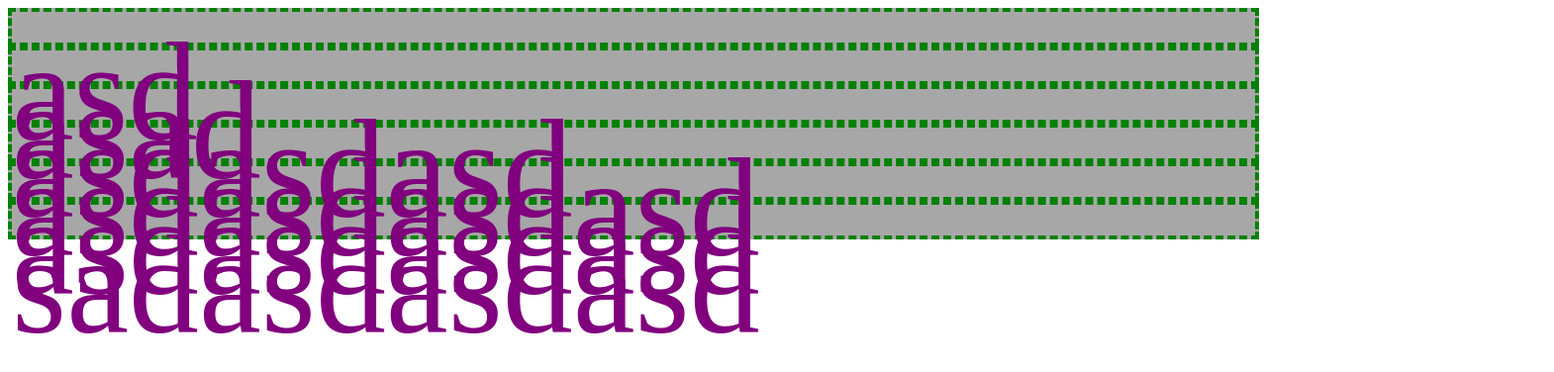
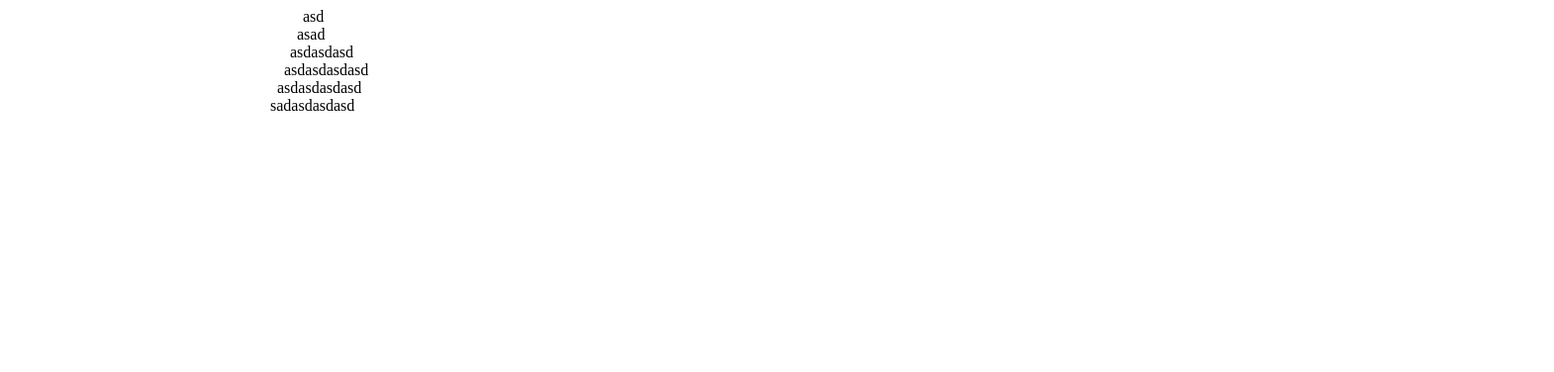
Before and after one commit to mplyulev/Re-animator, a React (Create React App) app: page / in a window 1280 px wide. Shown: the top 376 px of the page at 99% size, 1570 px wide, since content can reach past the window. Built offline with nearby package versions, Linux system fonts and the light colour scheme.

Commit message:
using request animationn frame now

```diff
--- a/src/Animated.js
+++ b/src/Animated.js
@@ -12,61 +12,62 @@ class Animated extends Component {
   }
 
   unmount = () => {
-    console.log('unmounting');
     this.setState({ isMounted: false })
   };
 
+
+
   render() {
-
-    // const style = {
-    //   backgroundColor: 'red',
-    // };
-
     const animations = {
-      height: {
+      left: {
         from: 0,
-        to: 100,
-        type: 'ease-in',
-      },
-      opacity: {
-        to: 1,
-        type: 'ease-in-out',
-      },
-      // paddingLeft: {
-      //   from: 1,
-      //   to: 1000,
-      //   speed: 10000,
+        to: 300,
+        type: 'linear'
+      }
+      // height: {
+      //   from: 0,
+      //   to: 100,
+      //   type: 'ease-in',
+      // },
+      // opacity: {
+      //   to: 1,
+      //   type: 'ease-in-out',
+      // },
+      // // paddingLeft: {
+      // //   from: 1,
+      // //   to: 1000,
+      // //   speed: 10000,
+      // //   type: 'ease-in'
+      // // },
+      // backgroundColor: {
+      //   from: 'gray',
+      //   to: 'white',
       //   type: 'ease-in'
       // },
-      backgroundColor: {
-        from: 'gray',
-        to: 'white',
-        type: 'ease-in'
-      },
-      border: {
-        from: '1px solid white',
-        to: '5px dashed green',
-        type: 'linear',
-        speed: 5000
-      },
-      fontSize: {
-        from: 200,
-        to: 12,
-        type: 'ease-in'
-      },
-      color: {
-        from: 'red',
-        to: 'blue',
-        type: 'linear'
-      }
+      // border: {
+      //   from: '1px solid white',
+      //   to: '5px dashed green',
+      //   type: 'linear',
+      //   speed: 5000
+      // },
+      // fontSize: {
+      //   from: 200,
+      //   to: 12,
+      //   type: 'ease-in'
+      // },
+      // color: {
+      //   from: 'red',
+      //   to: 'blue',
+      //   type: 'linear'
+      // }
     }
 
     const arrays = ['asd', 'asad', 'asdasdasd', 'asdasdasdasd', 'asdasdasdasd', 'sadasdasdasd']
 
     return (
-      <Reanimate animations={animations} isMounted={this.state.isMounted} globalSpeed={10000} interval={1}>
-        {arrays.map(text => {
-          return <div onClick={this.unmount}>{text}</div>
+      <Reanimate animations={animations} isMounted={this.state.isMounted} globalSpeed={5000} interval={111}>
+        {arrays.map((text, index) => {
+          return <div className={`animated animated-${index}`} key={index} onClick={this.unmount}>{text}</div>
         })}
       </Reanimate>
 
--- a/src/Reanimate.js
+++ b/src/Reanimate.js
@@ -6,22 +6,25 @@ class Reanimate extends Component {
     super(props);
 
     this.state = {
-      style: null,
+      styles: [],
       children: [],
       childrenStyles: [],
       unmountChildren: false
     }
   }
 
-  animate = (isMounting) => {
-    let { animations, globalSpeed, interval } = this.props;
-    const style = {};
-    style.transition = ''
+  setStylesProps = (animations, currentStyle) => {
+    let style = {
+      transition: ''
+    };
+
+    const { globalSpeed } = this.props;
+
     let lowestSpeed = 0;
 
     Object.entries(animations).map(([key, value], index) => {
       if (typeof value.from !== 'undefined') {
-        style[key] = isMounting ? value.from : value.to;
+        style[key] = !currentStyle ? value.from : currentStyle[key];
       }
       let cssName = ''
       if (key !== key.toLowerCase()) {
@@ -31,7 +34,6 @@ class Reanimate extends Component {
           if (index !== keys.length - 1) {
             cssName += '-';
           }
-
         });
       }
 
@@ -41,44 +43,99 @@ class Reanimate extends Component {
       style.transition += `${cssName || key} ${(value.speed || globalSpeed) / 1000}s ${value.type}${index !== Object.entries(animations).length - 1 ? ', ' : ''}`;
     });
 
-    this.setState({ style });
+    return style;
+  }
 
+  animate = (isMounting) => {
+    let { animations, globalSpeed, interval } = this.props;
+    let animatedElements = [];
+    let styles = [];
+    let lowestSpeed = 0;
+    let style;
+
+
+    if (!isMounting) {
+      animatedElements = document.getElementsByClassName('animated');
+
+      Array.from(animatedElements).forEach((element) => {
+        const currentStyle = window.getComputedStyle(element);
+
+        styles.push(this.setStylesProps(animations, currentStyle));
+      });
+    }
+
+    style = this.setStylesProps(animations);
+    this.setState({ styles });
     const newStyle = Object.assign({}, style);
     Object.entries(animations).map(([key, value]) => {
       let endValue = isMounting ? value.to : value.from;
       newStyle[key] = endValue;
     });
-
-
     let children = [];
     let childrenStyles = [];
 
     if (lowestSpeed < globalSpeed) {
       lowestSpeed = globalSpeed;
     }
-
+    console.log('speed', lowestSpeed);
     if (!isMounting) {
-      setTimeout(() => {
+      this.requestTimeout(() => {
         this.setState({ unmountChildren: true });
-      }, lowestSpeed + 50);
+      }, lowestSpeed);
     }
 
 
+
+
+
     this.props.children.map((child, index) => {
-      console.log(child);
-      setTimeout(() => {
-        childrenStyles.push(style)
+      this.requestTimeout(() => {
+        childrenStyles.push(style);
         children.push(child);
-        this.setState({ children, childrenStyles });
-        setTimeout(() => {
+        this.setState({ children, childrenStyles: isMounting ? childrenStyles : styles });
+        console.log(styles);
+        this.requestTimeout(() => {
           childrenStyles[index] = newStyle;
           this.setState({ childrenStyles });
-        }, 50)
+        }, 0)
       }, interval * index);
     });
   }
 
+  requestTimeout = (fn, delay) => {
+    if (!window.requestAnimationFrame &&
+      !window.webkitRequestAnimationFrame &&
+      !(window.mozRequestAnimationFrame && window.mozCancelRequestAnimationFrame) && // Firefox 5 ships without cancel support
+      !window.oRequestAnimationFrame &&
+      !window.msRequestAnimationFrame)
+      return window.setTimeout(fn, delay);
+
+    var start = new Date().getTime(),
+      handle = new Object();
+
+    function loop() {
+      var current = new Date().getTime(),
+        delta = current - start;
+
+      delta >= delay ? fn.call() : handle.value = window.requestAnimFrame(loop);
+    };
+
+    handle.value = window.requestAnimFrame(loop);
+    return handle;
+  };
+
+
   componentDidMount() {
+    window.requestAnimFrame = (function () {
+      return window.requestAnimationFrame ||
+        window.webkitRequestAnimationFrame ||
+        window.mozRequestAnimationFrame ||
+        window.oRequestAnimationFrame ||
+        window.msRequestAnimationFrame ||
+        function (/* function */ callback, /* DOMElement */ element) {
+          window.setTimeout(callback, 1000 / 60);
+        };
+    })();
     this.animate(true)
   };
 
--- a/src/index.css
+++ b/src/index.css
@@ -3,9 +3,7 @@
    width: 100vw;
  }
 
-.animated-element {
+.animated {
   position: relative;
-  height: 200px;
-  overflow:hidden;
-  background-color: red;
+
 }
```
